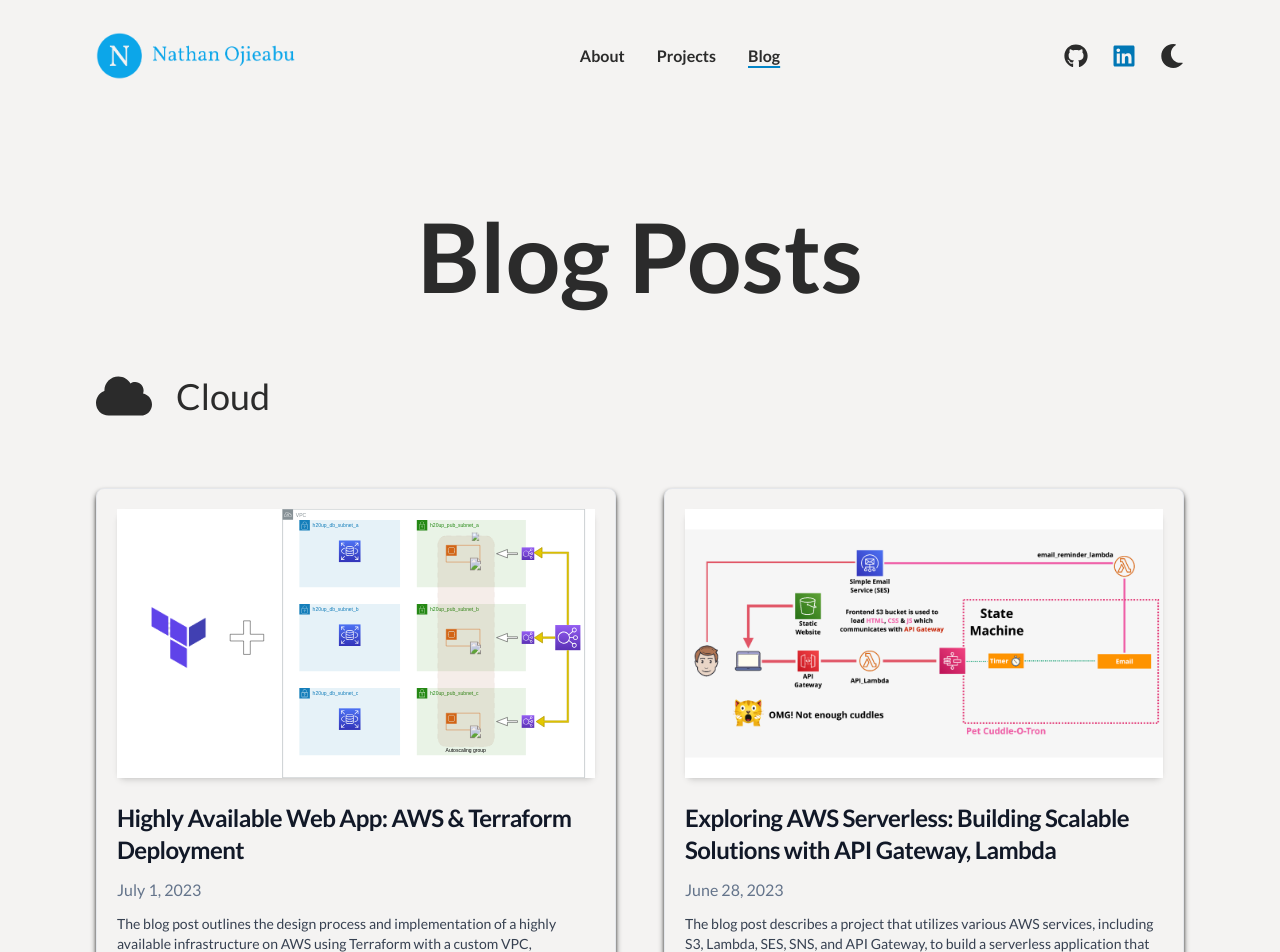
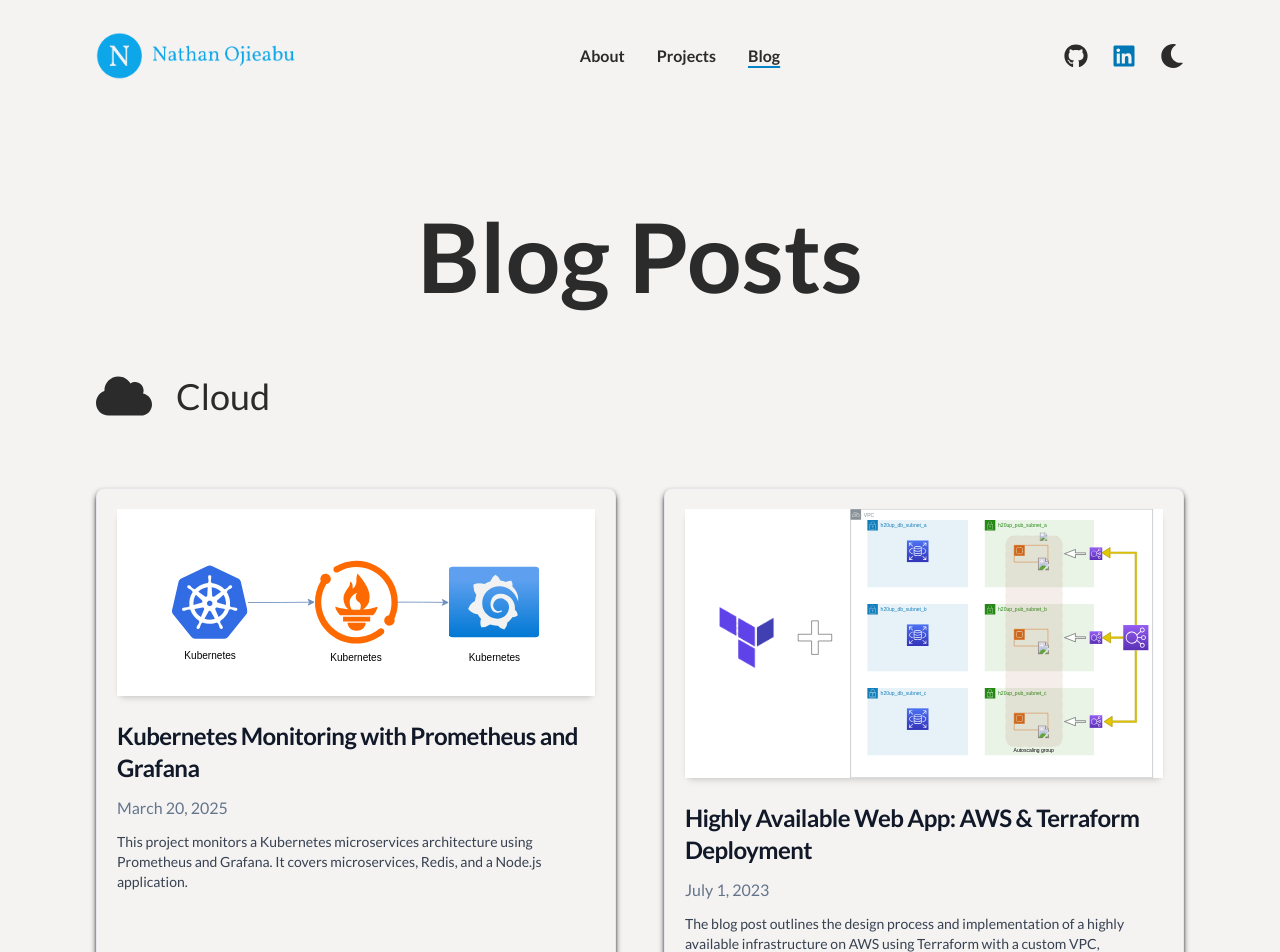
Before and after one commit to mcfwesh/portfolio-v2, a Next.js app: page /blog in a window 1280 px wide. Shown: the top 952 px of the page. Built offline with nearby package versions, Linux system fonts and the light colour scheme.

Commit message:
add Kubernetes Monitoring project to config, update BlogPost and BlogPostPreview components for GitHub image handling, and introduce new SVG assets for enhanced project representation

```diff
--- a/app/components/BlogPost.tsx
+++ b/app/components/BlogPost.tsx
@@ -7,7 +7,11 @@
 import DateFormatter from "@/app/components/DateFormatter";
 import { Items } from "@/app/lib/blog-posts-api";
 
+import { GITHUB_BASE_URL } from "../services/githubContentService";
+
 const BlogPost = ({ post, content }: { post: Items; content: string }) => {
+  const githubBaseUrl = `${GITHUB_BASE_URL}/${post.repo}/refs/heads/github/`;
+
   return (
     <section className="max-w-screen-xl">
       <div className="flex w-full flex-col items-center justify-center space-y-6">
@@ -24,10 +28,30 @@
           width="1280"
           height="720"
           alt={post.title}
+          className="dark:text-light"
         />
         <ReactMarkdown
           className="prose prose-sm w-full max-w-3xl dark:prose-invert  md:prose-lg"
           remarkPlugins={[remarkSlug]}
+          components={{
+            img: ({ ...props }) => {
+              const src = props.src || "";
+              const url = new URL(src, githubBaseUrl);
+              return (
+                <Image
+                  src={url.href}
+                  alt={url.href}
+                  sizes="100vw"
+                  style={{
+                    width: "100%",
+                    height: "auto",
+                  }}
+                  width={500}
+                  height={300}
+                />
+              );
+            },
+          }}
         >
           {content}
         </ReactMarkdown>
--- a/app/components/BlogPostPreview.tsx
+++ b/app/components/BlogPostPreview.tsx
@@ -9,7 +9,7 @@
 
 export default function BlogPostPreview({ post }: { post: Items }) {
   return (
-    <div className="flex flex-col rounded-lg border border-gray-200 bg-light px-5  py-5 shadow-md shadow-dark dark:border-gray-700  dark:bg-gray-800 dark:shadow-light">
+    <div className="flex h-full flex-col rounded-lg border border-gray-200 bg-light px-5  py-5 shadow-md shadow-dark dark:border-gray-700  dark:bg-gray-800 dark:shadow-light">
       <Link
         href={`/blog/${post.slug}`}
         className="transform rounded-lg shadow-md  transition duration-500 ease-in-out hover:scale-110 "
--- a/app/lib/config.ts
+++ b/app/lib/config.ts
@@ -1,6 +1,7 @@
 import DMSProjectImage from "@/app/assets/DMS.svg";
 import ExpenseAppImage from "@/app/assets/expense-app.svg";
 import H2AtlasImage from "@/app/assets/h2atlas.svg";
+import KubePromGrafana from "@/app/assets/k8s-prom-grafana.svg";
 import ServerlessProjectImage from "@/app/assets/serverless.svg";
 import TerraformProjectImage from "@/app/assets/terraform_high_availability_archi.svg";
 import WordPressProjectImage from "@/app/assets/wordpress_evolution.svg";
@@ -321,9 +322,25 @@
   ],
   projects: [
     {
-      title: "Cloud",
+      title: "Cloud/DevOps",
       logo: CloudIcon,
       projects: [
+        {
+          title: "Kubernetes Monitoring with Prometheus and Grafana",
+          image: KubePromGrafana,
+          github: {
+            url: "https://github.com/mcfwesh/Kubernetes-Monitoring-with-Prometheus-and-Grafana",
+            logo: GithubIcon,
+          },
+          demo: "",
+          technologies: [
+            { name: "AWS", logo: AWSIcon },
+            { name: "Kubernetes", logo: KubernetesIcon },
+            { name: "Prometheus", logo: PrometheusIcon },
+            { name: "Grafana", logo: GrafanaIcon },
+          ],
+          status: "Personal",
+        },
         {
           title: "Highly Available Web App: AWS & Terraform Deployment",
           image: TerraformProjectImage,
--- a/app/services/githubContentService.ts
+++ b/app/services/githubContentService.ts
@@ -4,16 +4,28 @@
   coverImage: string;
   date: string;
   category: string;
+  subcategory: string;
   author: string;
-  url: string;
   slug: string;
+  repo: string;
   content?: string;
 };
 
-const GITHUB_BASE_URL =
-  "https://raw.githubusercontent.com/mcfwesh/projects-aws/refs/heads/main";
+export const GITHUB_BASE_URL = "https://raw.githubusercontent.com/mcfwesh";
 
 export const projectReadMeDetails: ProjectReadMeDetails[] = [
+  {
+    title: "Kubernetes Monitoring with Prometheus and Grafana",
+    excerpt:
+      "This project monitors a Kubernetes microservices architecture using Prometheus and Grafana. It covers microservices, Redis, and a Node.js application.",
+    coverImage: "/assets/blog/k8s-prom-grafana.svg",
+    date: "2025-03-20",
+    category: "Cloud",
+    subcategory: "DevOps",
+    author: "Nathan Ojieabu",
+    slug: "Kubernetes-Monitoring-with-Prometheus-and-Grafana",
+    repo: "Kubernetes-Monitoring-with-Prometheus-and-Grafana",
+  },
   {
     title:
       "Exploring AWS Serverless: Building Scalable Solutions with API Gateway, Lambda",
@@ -22,9 +34,10 @@
     coverImage: "/assets/blog/serverless.svg",
     date: "2023-06-28",
     category: "Cloud",
+    subcategory: "AWS",
     author: "Nathan Ojieabu",
-    url: `${GITHUB_BASE_URL}/serverless-application/README.md`,
     slug: "serverless-application",
+    repo: "projects-aws",
   },
   {
     title: "Highly Available Web App: AWS & Terraform Deployment",
@@ -33,9 +46,10 @@
     coverImage: "/assets/blog/terraform_high_availability_archi.svg",
     date: "2023-07-01",
     category: "Cloud",
+    subcategory: "AWS",
     author: "Nathan Ojieabu",
-    url: `${GITHUB_BASE_URL}/highly-available-setup-terraform/README.md`,
     slug: "highly-available-setup-terraform",
+    repo: "projects-aws",
   },
   {
     title: "Database Migration from On-Premises to AWS",
@@ -44,9 +58,10 @@
     coverImage: "/assets/blog/DMS.svg",
     date: "2023-06-21",
     category: "Cloud",
+    subcategory: "AWS",
     author: "Nathan Ojieabu",
-    url: `${GITHUB_BASE_URL}/DMS/README.md`,
     slug: "DMS",
+    repo: "projects-aws",
   },
   {
     title: "Scaling WordPress: Building a Resilient Architecture",
@@ -55,9 +70,10 @@
     coverImage: "/assets/blog/wordpress_evolution.svg",
     date: "2023-06-22",
     category: "Cloud",
+    subcategory: "AWS",
     author: "Nathan Ojieabu",
-    url: `${GITHUB_BASE_URL}/webapp-evolution/README.md`,
     slug: "webapp-evolution",
+    repo: "projects-aws",
   },
 ];
 
@@ -69,8 +85,13 @@
   if (!project) {
     throw new Error(`No project found for slug: ${slug}`);
   }
-  const readmeUrl = project.url;
+  const readmeUrl =
+    project.subcategory === "AWS"
+      ? `${GITHUB_BASE_URL}/${project.repo}/refs/heads/main/${project.slug}/README.md`
+      : `${GITHUB_BASE_URL}/${project.repo}/refs/heads/github/README.md`;
+
   const res = await fetch(readmeUrl, { cache: "force-cache" });
+  console.log(readmeUrl);
 
   if (!res.ok) {
     throw new Error(`Failed to fetch file: ${res.status} ${res.statusText}`);
```
Also changed, not shown: app/assets/k8s-prom-grafana.svg (added), public/assets/blog/k8s-prom-grafana.svg (added).
